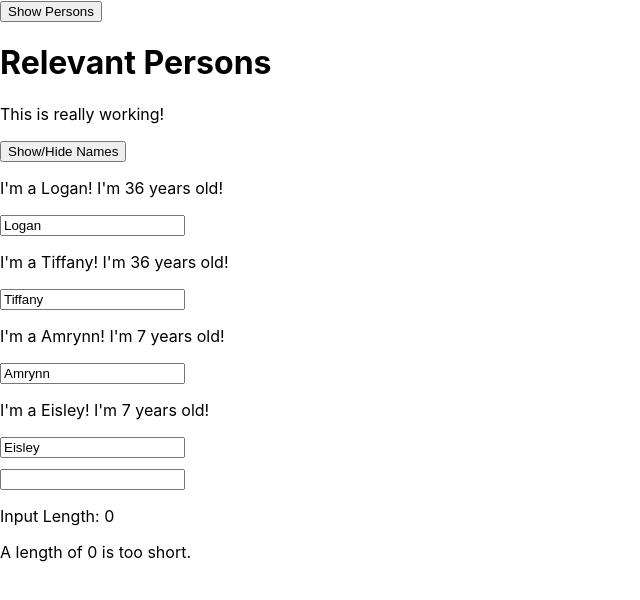
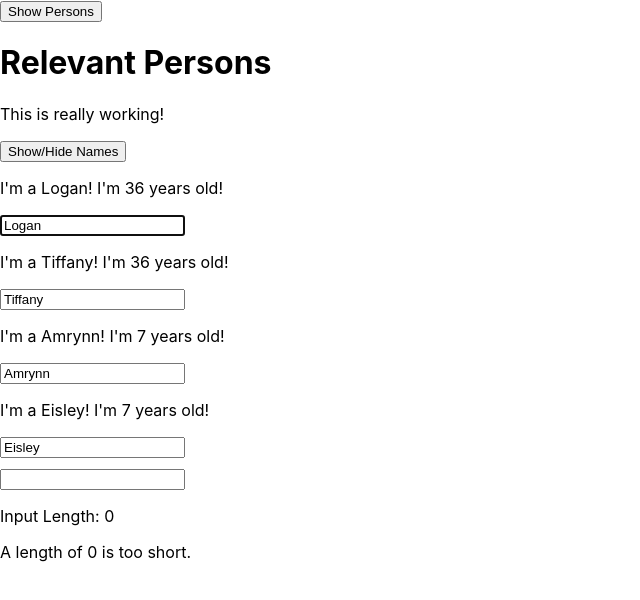
Before and after one commit to lwood54/React-16-6_MaxS, a React app in the folder react-complete-guide/: page / in a window 1280 px wide. Both pictures are taken after a click on the button "Show Persons". Shown: the top 600 px of the page, without its empty margins (0-640 px from the left). Built offline with nearby package versions, Linux system fonts and the light colour scheme.

Commit message:
adding a ref for focus on input in Person.js

```diff
--- a/react-complete-guide/src/components/Persons/Person/Person.js
+++ b/react-complete-guide/src/components/Persons/Person/Person.js
@@ -16,6 +16,9 @@ class Person extends Component {
 
   componentDidMount() {
     console.log('[Person.js] Inside componentDidMount()');
+    if (this.props.position === 0) {
+      this.inputElement.focus();
+    }
   }
 
   render() {
@@ -27,6 +30,9 @@ class Person extends Component {
         </p>
         <p>{this.props.children}</p>
         <input
+          ref={inp => {
+            this.inputElement = inp;
+          }}
           type="text"
           onChange={this.props.changed}
           value={this.props.name}
--- a/react-complete-guide/src/components/Persons/Persons.js
+++ b/react-complete-guide/src/components/Persons/Persons.js
@@ -55,6 +55,7 @@ class Persons extends PureComponent {
       return (
         <Person
           click={() => this.props.clicked(index)}
+          position={index}
           name={person.name}
           age={person.age}
           key={person.id}
```
